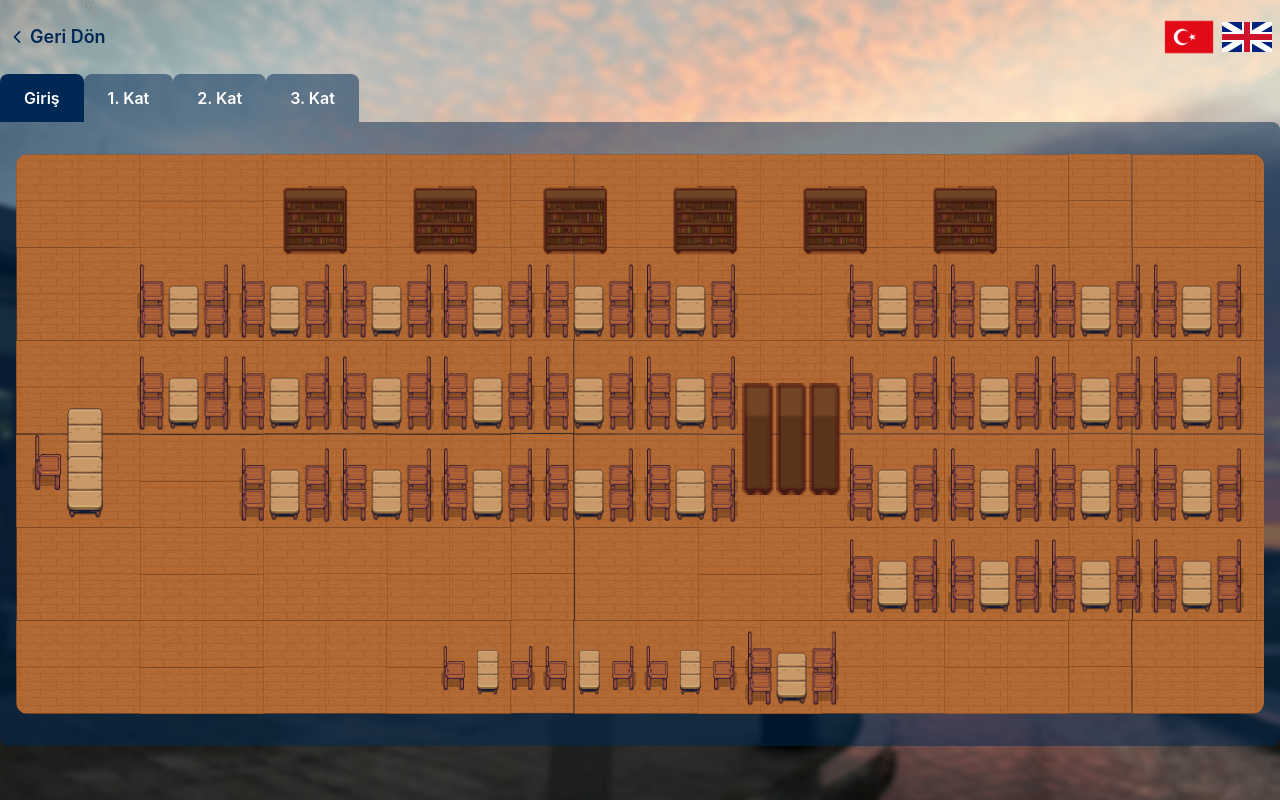
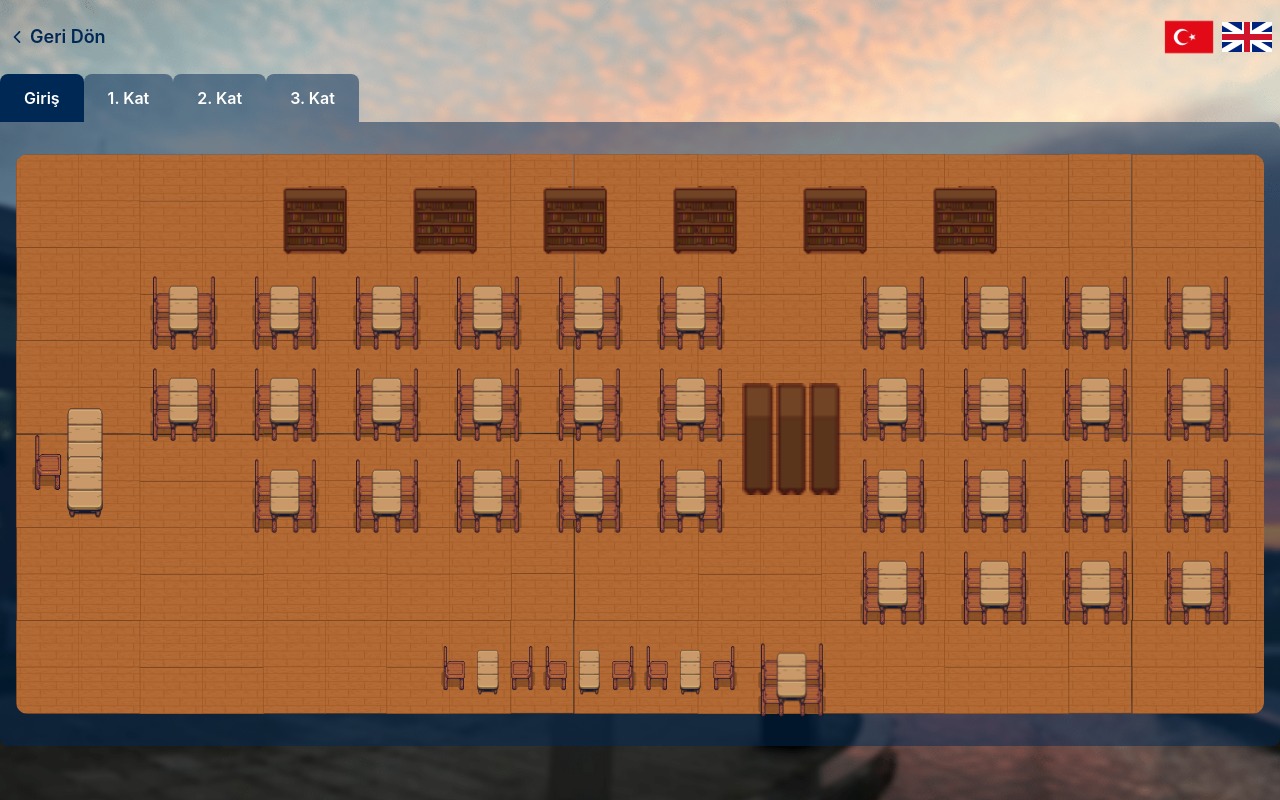
Before and after one commit to rsemihkoca/ITUMIK_frontend, a React (Create React App) app: page /floors/0 in a window 1280 px wide. Built offline with nearby package versions, Linux system fonts and the light colour scheme.

Commit message:
table up

```diff
--- a/src/components/table.js
+++ b/src/components/table.js
@@ -5,17 +5,19 @@ const Table = ({ doubleChair = false, c1 = false, c2 = false, c3 = false, c4 = f
 
   return (
     <>
-      {!doubleChair ? <div className={'flex justify-center items-start p-1 ' + (turn ? ' rotate-90 ' : ' ') + className}>
+      {!doubleChair ? <div className={'flex justify-center items-center p-1 ' + (turn ? ' rotate-90 ' : ' ') + className}>
         <div className='relative'>
-          <img className='absolute top-6' src={c2 ? fullChair : freeChair} alt="Top left chair" />
-          <img className=' ' src={c1 ? fullChair : freeChair} alt="Top right chair" />
+          <img className='absolute -right-[45%]' src={c2 ? fullChair : freeChair} alt="Top left chair" />
+          <img className='absolute top-[40%]  -right-[45%]' src={c1 ? fullChair : freeChair} alt="Top right chair" />
+          <img className='opacity-0' src={freeChair} alt="container chair" />
         </div>
-        <div className='mt-5'>
+        <div className='mt-5 z-10'>
           <img width={40} src={table} alt="Table" />
         </div>
         <div className='relative'>
-          <img src={c3 ? fullChair : freeChair} alt="Bottom left chair" style={{transform: 'rotateY(180deg)'}} />
-          <img className='absolute top-6' src={c4 ? fullChair : freeChair} alt="Bottom right chair" style={{transform: 'rotateY(180deg)'}} />
+          <img className='absolute  -left-[45%]' src={c3 ? fullChair : freeChair} alt="Bottom left chair" style={{ transform: 'rotateY(180deg)' }} />
+          <img className='absolute top-[40%] -left-[45%]' src={c4 ? fullChair : freeChair} alt="Bottom right chair" style={{ transform: 'rotateY(180deg)' }} />
+          <img className='opacity-0' src={freeChair} alt="container chair" />
         </div>
       </div> :
         <div className={'flex justify-center items-center p-1 ' + (turn ? ' rotate-90 ' : ' ') + className}>
@@ -26,7 +28,7 @@ const Table = ({ doubleChair = false, c1 = false, c2 = false, c3 = false, c4 = f
             <img className='h-14 mt-2' src={table} alt="Table" />
           </div>
           <div>
-            <img  src={c2 ? fullChair : freeChair} alt="Top left chair"style={{transform: 'rotateY(180deg)'}}  />
+            <img src={c2 ? fullChair : freeChair} alt="Top left chair" style={{ transform: 'rotateY(180deg)' }} />
           </div>
         </div>
       }
```
